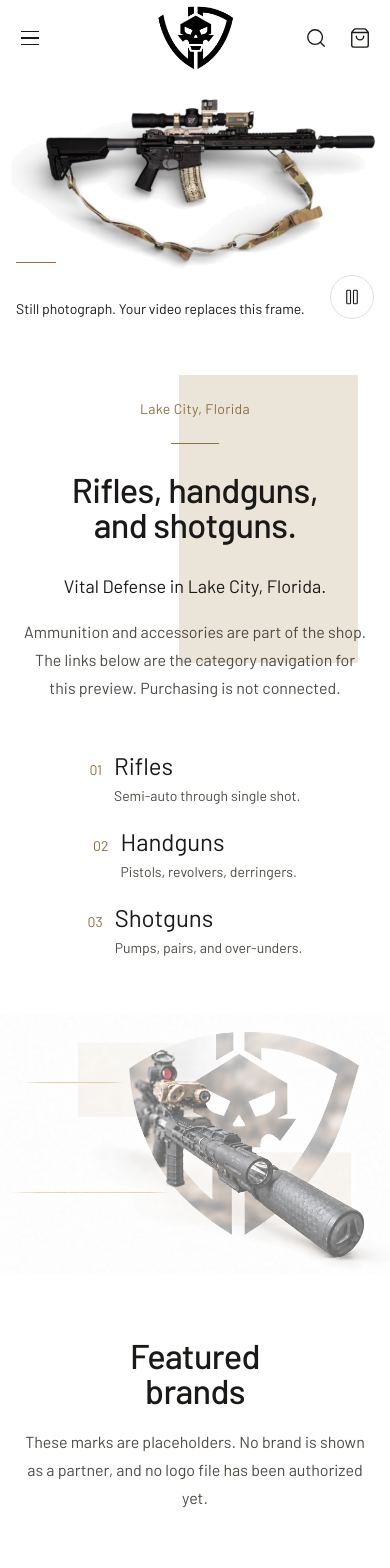
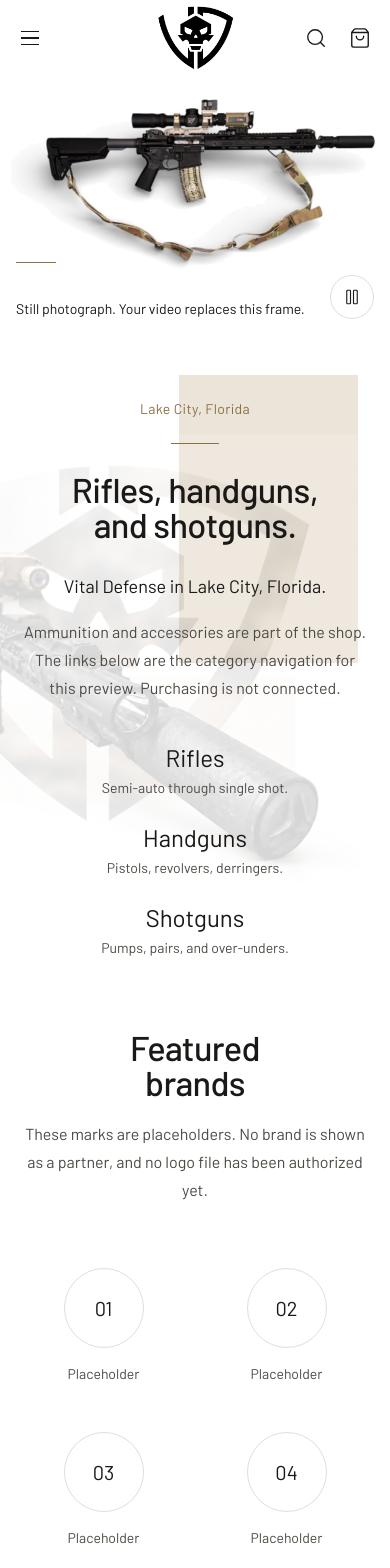
Before and after one commit to VitalDefense1/Vital-Defense-Approved, a Next.js app: page / in a window 390 px wide. Shown: the top 1568 px of the page. Built offline with nearby package versions, Linux system fonts and the light colour scheme.

Commit message:
Shift the shield rifle left and drop the three-rifle section.
A quarter of the logo artwork now sits off the left edge, the picture is faint enough to read type over it, and the three-rifle block is gone so the page closes up.

Co-authored-by: dalton <dalton@vitaldefenseco.com>

```diff
--- a/src/app/globals.css
+++ b/src/app/globals.css
@@ -214,11 +214,6 @@ summary:focus-visible {
       animation-timeline: view();
       animation-range: entry 0% cover 28%;
     }
-    .showcase-frame {
-      animation: showcase-settle linear both;
-      animation-timeline: view();
-      animation-range: entry 0% cover 36%;
-    }
   }
 }
 
@@ -230,12 +225,3 @@ summary:focus-visible {
     transform: translateY(0);
   }
 }
-
-@keyframes showcase-settle {
-  from {
-    transform: translateY(28px) scale(0.975);
-  }
-  to {
-    transform: translateY(0) scale(1);
-  }
-}
--- a/src/app/page.tsx
+++ b/src/app/page.tsx
@@ -8,7 +8,6 @@ import { departments, proposedHome } from "@/lib/navigation"
  * Layered composition is a lasting requirement for this preview.
  * Photographs overlap panels and cross into neighboring sections.
  * Headings stay centered. Imagery stays asymmetric.
- * The three-rifle photograph is alone in its frame.
  * Do not redraw the logo, the firearms, or the accessories.
  */
 
@@ -25,14 +24,23 @@ export default function HomePage() {
     <main>
       <FeatureVideo />
 
-      <section className="relative px-6 pt-16 pb-6 md:pt-24 md:pb-10">
-        <div
-          aria-hidden="true"
-          className="pointer-events-none absolute top-10 right-8 h-72 w-[46%] bg-[#ebe4d8] sm:h-96 md:top-16 md:h-[28rem] md:w-[32%]"
+      <section className="relative overflow-x-clip px-6 pt-16 pb-8 md:pt-24 md:pb-14">
+        <Image
+          src="/photos/shield-rifle.jpg"
+          alt=""
+          width={1536}
+          height={1024}
+          quality={90}
+          sizes="(min-width: 768px) 1100px, 175vw"
+          className="pointer-events-none absolute top-1/2 left-0 z-[1] h-auto w-[175vw] max-w-none -translate-x-[46.8%] -translate-y-1/2 opacity-[0.16] md:w-[1100px]"
         />
         <div
           aria-hidden="true"
-          className="pointer-events-none absolute top-8 left-[8%] hidden h-px w-16 bg-gold md:block"
+          className="pointer-events-none absolute top-10 right-8 z-0 h-72 w-[46%] bg-[#ebe4d8] sm:h-96 md:top-16 md:h-[28rem] md:w-[32%]"
+        />
+        <div
+          aria-hidden="true"
+          className="pointer-events-none absolute top-8 left-[8%] z-[1] hidden h-px w-16 bg-gold md:block"
         />
         <div className="opening-copy relative z-20 mx-auto max-w-5xl text-center">
           <p className="text-sm tracking-wide text-gold">Lake City, Florida</p>
@@ -46,18 +54,15 @@ export default function HomePage() {
           <p className="mx-auto mt-4 max-w-xl text-base leading-7 text-muted-foreground">
             {proposedHome.support}
           </p>
-          <ul className="mt-12 flex flex-col items-center gap-5 sm:flex-row sm:justify-center sm:gap-14">
-            {departments.map((department, index) => (
+          <ul className="mt-10 flex flex-col items-center gap-6 sm:flex-row sm:justify-center sm:gap-16">
+            {departments.map((department) => (
               <li key={department.slug}>
-                <Link href={`/${department.slug}`} className="group inline-flex items-baseline gap-3">
-                  <span className="text-sm text-gold">0{index + 1}</span>
-                  <span className="text-left">
-                    <span className="block font-heading text-2xl group-hover:text-gold">
-                      {department.label}
-                    </span>
-                    <span className="mt-1 block text-sm text-muted-foreground">
-                      {departmentLines[department.slug]}
-                    </span>
+                <Link href={`/${department.slug}`} className="group block text-center">
+                  <span className="block font-heading text-2xl group-hover:text-gold">
+                    {department.label}
+                  </span>
+                  <span className="mt-1 block text-sm text-muted-foreground">
+                    {departmentLines[department.slug]}
                   </span>
                 </Link>
               </li>
@@ -66,19 +71,7 @@ export default function HomePage() {
         </div>
       </section>
 
-      <section className="relative px-0 pt-8 md:px-8 md:pt-14" aria-label="Shield and rifle">
-        <Image
-          src="/photos/shield-rifle.jpg"
-          alt="Supplied composition of a rifle passing through the Vital Defense shield and skull."
-          width={1536}
-          height={1024}
-          quality={90}
-          sizes="(min-width: 1280px) 1152px, 100vw"
-          className="mx-auto h-auto w-full max-w-6xl opacity-60"
-        />
-      </section>
-
-      <section className="relative px-6 pt-16 pb-4 md:pt-24" aria-labelledby="featured-brands">
+      <section className="relative px-6 pt-10 pb-12 md:pt-16 md:pb-16" aria-labelledby="featured-brands">
         <div className="relative z-20 mx-auto max-w-3xl text-center">
           <h2
             id="featured-brands"
@@ -130,61 +123,8 @@ export default function HomePage() {
             height={496}
             quality={90}
             sizes="(min-width: 768px) 780px, 100vw"
-            className="relative z-10 -mb-14 h-auto w-full md:-mb-24 md:w-[70%]"
+            className="relative z-10 h-auto w-full md:w-[70%]"
           />
-        </div>
-      </section>
-
-      <section
-        className="relative px-5 pt-24 pb-6 md:px-8 md:pt-40 md:pb-10"
-        aria-labelledby="composite"
-      >
-        <div
-          aria-hidden="true"
-          className="pointer-events-none absolute top-0 right-[8%] h-36 w-[46%] bg-[#ebe4d8] md:h-48 md:w-[32%]"
-        />
-        <div className="relative z-20 mx-auto max-w-4xl text-center">
-          <h2
-            id="composite"
-            className="font-heading text-[2.15rem] leading-[1.02] font-medium sm:text-5xl lg:text-6xl"
-          >
-            One photograph,
-            <br />
-            three firearms.
-          </h2>
-          <p className="mx-auto mt-5 max-w-md text-base leading-7 text-muted-foreground">
-            Three rifles from the photographs supplied for this preview, kept in
-            a single frame.
-          </p>
-        </div>
-
-        <div className="relative z-10 mx-auto mt-12 max-w-6xl md:mt-16">
-          <div
-            aria-hidden="true"
-            className="absolute top-[8%] right-[8%] bottom-[16%] left-[14%] bg-[#ebe4d8] md:right-[16%] md:left-[26%]"
-          />
-          <div
-            aria-hidden="true"
-            className="absolute top-[7%] left-[14%] h-px w-14 bg-gold md:left-[22%]"
-          />
-          <figure className="showcase-frame relative z-10 -mx-5 w-[calc(100%+2.5rem)] md:mx-0 md:ml-[1%] md:w-[98%]">
-            <Image
-              src="/photos/three-rifles.png"
-              alt="Three black rifles in one photograph. The top rifle has a scope and a camouflage sling."
-              width={1358}
-              height={1562}
-              quality={90}
-              sizes="(min-width: 1152px) 1120px, 100vw"
-              loading="eager"
-              className="h-auto w-full"
-            />
-            <figcaption className="mt-6 flex flex-col gap-1 px-5 text-left text-sm leading-6 text-muted-foreground md:px-2 sm:flex-row sm:items-baseline sm:justify-between">
-              <span className="text-gold">Supplied photograph</span>
-              <span className="max-w-md">
-                Shown together, in the proportions of the original picture.
-              </span>
-            </figcaption>
-          </figure>
         </div>
       </section>
 
```
